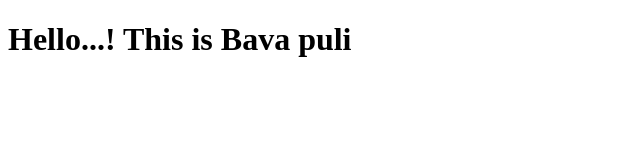
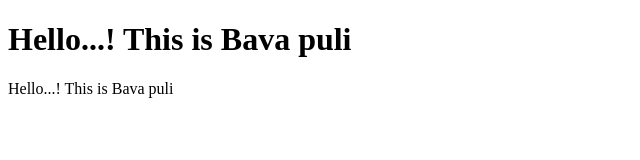
Before and after one commit to sahithichallagondla/sahithichallagondla.github.io, a plain HTML site: page index.html in a window 1280 px wide. Shown: the whole page, without its empty margins (0-640 px from the left). Drawn offline with Linux system fonts and the light colour scheme.

Commit message:
Update index.html

```diff
--- a/index.html
+++ b/index.html
@@ -4,6 +4,6 @@
         <h1> Hello...! This is Bava puli</h1>
     </head>
     <body>
-        <!-- the content goes here -->
+        <p> Hello...! This is Bava puli</p>
     </body>
 </html>
```
